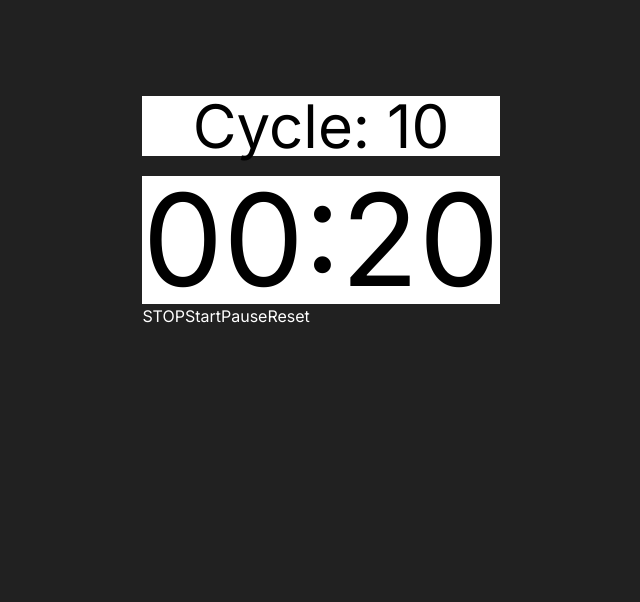
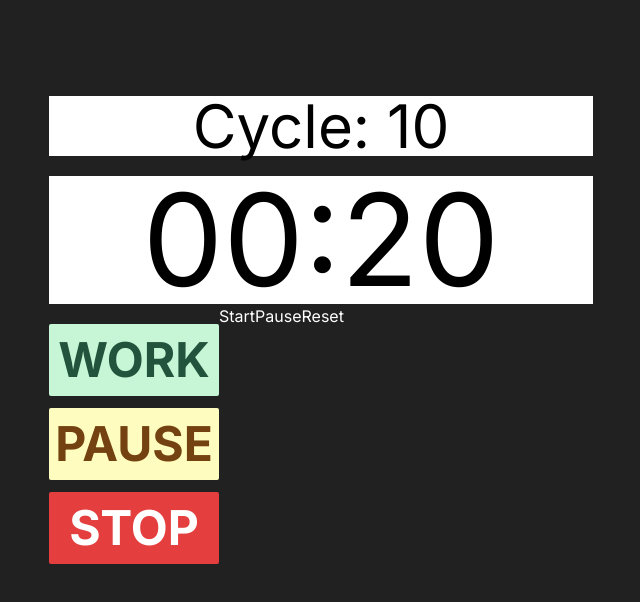
Before and after one commit to shiquan35/pomodoro-timer, a Next.js app: page / in a window 1280 px wide. Shown: the top 602 px of the page, without its empty margins (319-959 px from the left). Built offline with nearby package versions, Linux system fonts and the light colour scheme.

Commit message:
added <DisplayStatus />

```diff
--- /dev/null
+++ b/app/(container)/(components)/DisplayStatus.tsx
@@ -0,0 +1,64 @@
+import React from "react";
+import { Badge } from "@chakra-ui/react";
+import { Status } from "../Container";
+import { useMediaQuery } from "react-responsive";
+
+type DisplayStatusProps = {
+  status: Status;
+};
+
+const DisplayStatus: React.FC<DisplayStatusProps> = ({ status }) => {
+  const isMobile = useMediaQuery({ query: "(max-width: 768px)" });
+
+  return (
+    <div className="flex flex-col mt-5">
+      <div className="text-center">
+        {status === "WORK" || status === "BREAK" ? (
+          <Badge
+            variant={
+              status === "WORK" || status === "BREAK" ? "solid" : "subtle"
+            }
+            colorScheme="green"
+            fontSize={isMobile ? "1em" : "3em"}
+            width={isMobile ? "80px" : "170px"}
+          >
+            {status}
+          </Badge>
+        ) : (
+          <Badge
+            variant="subtle"
+            colorScheme="green"
+            fontSize={isMobile ? "1em" : "3em"}
+            width={isMobile ? "80px" : "170px"}
+          >
+            WORK
+          </Badge>
+        )}
+      </div>
+
+      <div className="mt-3 text-center">
+        <Badge
+          variant={status === "PAUSE" ? "solid" : "subtle"}
+          colorScheme="yellow"
+          fontSize={isMobile ? "1em" : "3em"}
+          width={isMobile ? "80px" : "170px"}
+        >
+          PAUSE
+        </Badge>
+      </div>
+
+      <div className="mt-3 text-center">
+        <Badge
+          variant={status === "STOP" ? "solid" : "subtle"}
+          colorScheme="red"
+          fontSize={isMobile ? "1em" : "3em"}
+          width={isMobile ? "80px" : "170px"}
+        >
+          STOP
+        </Badge>
+      </div>
+    </div>
+  );
+};
+
+export default DisplayStatus;
--- a/app/(container)/Container.tsx
+++ b/app/(container)/Container.tsx
@@ -1,10 +1,10 @@
 "use client";
 import { useState, useEffect } from "react";
-import { Badge } from "@chakra-ui/react";
 import DisplayCycle from "./(components)/DisplayCycle";
 import DisplayTimer from "./(components)/DisplayTimer";
+import DisplayStatus from "./(components)/DisplayStatus";
 
-type Status = "WORK" | "PAUSE" | "STOP" | "BREAK";
+export type Status = "WORK" | "PAUSE" | "STOP" | "BREAK";
 
 function Container() {
   const [status, setStatus] = useState<Status>("STOP");
@@ -69,11 +69,11 @@ function Container() {
 
   return (
     <>
-      <div className="flex flex-col">
+      <div className="flex flex-col md:w-1/2">
         <DisplayCycle cycleNumber={cycle} />
         <DisplayTimer displayTime={displayTime} />
         <div className="flex">
-          <span className="text-white">{status}</span>
+          <DisplayStatus status={status} />
 
           <div className="controls">
             <button
```
